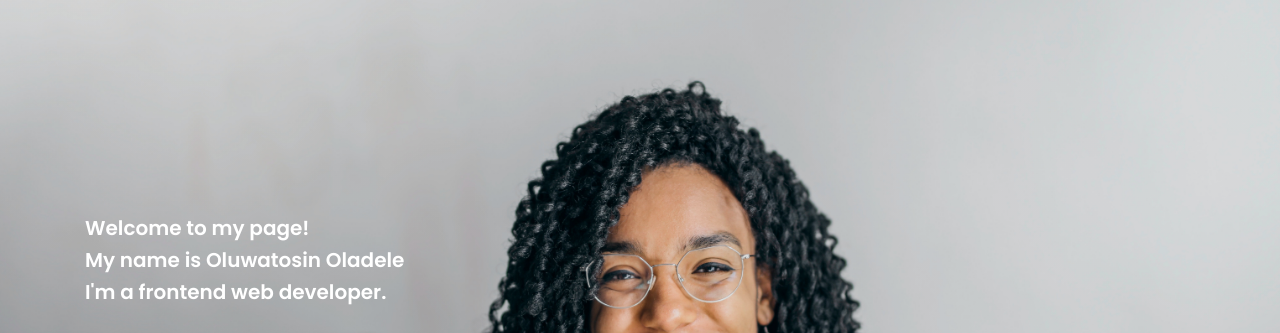
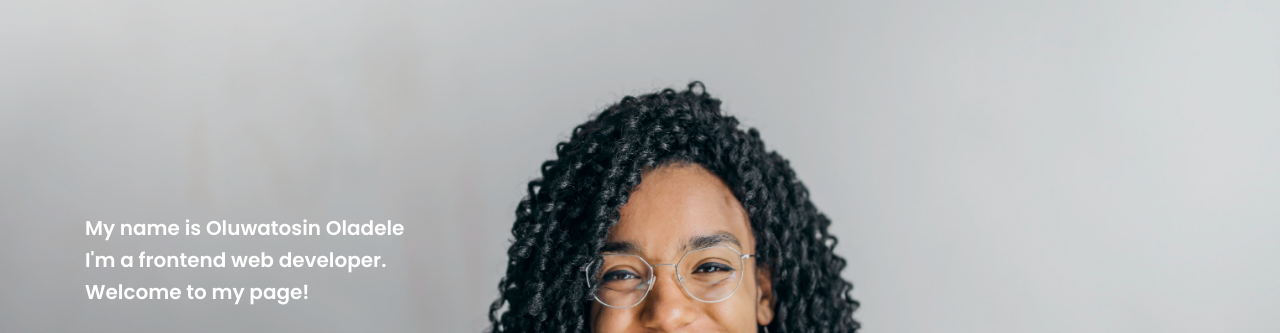
Before and after one commit to Oluwatosin0/My-portfolio, a plain HTML site: page index.html in a window 1280 px wide. Shown: the part 80-413 px from the top of the page. Drawn offline with nearby package versions, Linux system fonts and the light colour scheme.

Commit message:
updated html

```diff
--- a/index.html
+++ b/index.html
@@ -36,7 +36,7 @@
     <nav class="navbar navbar-expand-lg fixed-top navbar-dark">
         <div class="container">
 
-            <!-- Image Logo -->
+            <!-- Text Logo -->
             <a class="navbar-brand logo-image text-decoration-none text-primary" href="index.html">Happy Codes</a>
 
             <!-- Text Logo - Use this if you don't have a graphic logo -->
@@ -83,7 +83,7 @@
             <div class="row">
                 <div class="col-lg-6">
                     <div class="text-container">
-                        <h1 class="h1-large intro"><span>Welcome to my page!</span><br>My name is Oluwatosin Oladele<br>I'm a frontend web developer.</br></h1>
+                        <h1 class="h1-large intro"><span>My name is Oluwatosin Oladele</span><br>I'm a frontend web developer.<br>Welcome to my page!</br></h1>
                         <div class="iconHouse" >
                     <span class="nav-item social-icons">
                         <span class="fa-stack">
@@ -97,18 +97,13 @@
                                 <img src="./images/instagram.svg" class="icons"/></a>
                                 </span>
                     </span>
-
                     <span class="nav-item social-icons">
-
                                 <span class="fa-stack">
                                     <a href="https://www.twitter.com/OladeleElizab18" target="_blank">
                                        <img src="./images/icons8-twitter.svg" class="icons">
                                     </a>
                                 </span>
                                 </span>
-
-
-
                     <span class="nav-item social-icons">
                         <span class="fa-stack">
                             <a href="#your-link" target="_blank">
@@ -116,7 +111,6 @@
                                 </span>
                                 </span>
                    </div>
-
                    <a class="btn-solid-lg page-scroll" href="#about">Find Out More</a>
                    <a class="btn-outline-lg page-scroll" href="#contact"><i class="fas fa-user"></i>Contact Me</a>
 
@@ -134,7 +128,7 @@
         <div class="container">
             <div>
                 <div>
-                    <p class="p-small">Copyright © <a class="no-line" href="#your-link">Oluwatosin</a></p>
+                    <p class="p-small">Copyright© <a class="no-line" href="#your-link">Oluwatosin</a></p>
                 </div> <!-- end of col -->
             </div> <!-- enf of row -->
         </div> <!-- end of container -->
```
